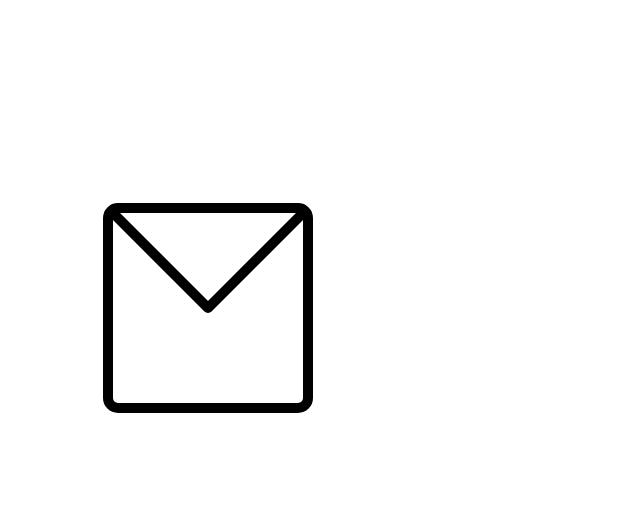
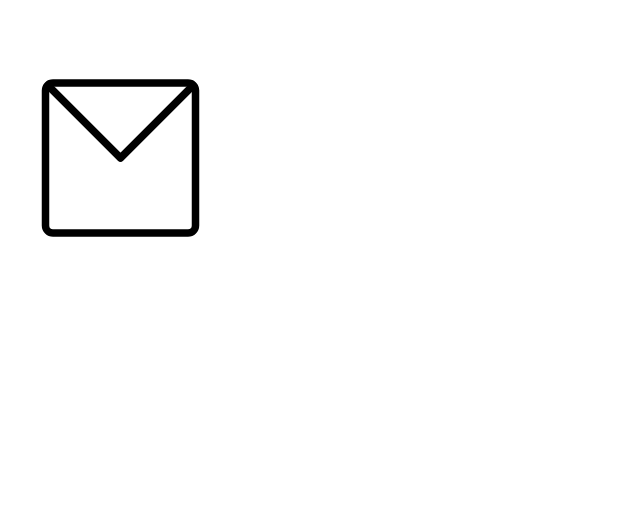
Before and after one commit to MariaDorner/Assignment-8, a plain HTML site: page index.html in a window 1280 px wide. Shown: the whole page, without its empty margins (0-640 px from the left). Drawn offline with Linux system fonts and the light colour scheme.

Commit message:
finalized the envelope

```diff
--- a/index.html
+++ b/index.html
@@ -8,15 +8,15 @@
   </head>
   <body>
     <svg
-      width="500"
-      height="500"
-      viewport="200 200 400 400"
+      width="300"
+      height="300"
+      viewbox="0 0 400 400"
       fill="none"
       xlmns="http://www.w3.org/2000/svg"
     >
       <rect
-        x="100"
-        y="200"
+        x="50"
+        y="100"
         rx="10"
         ry="10"
         width="200"
@@ -24,7 +24,7 @@
         style="fill: none; stroke: black; stroke-width: 10"
       />
       <polyline
-        points="100,200 200,300 300,200"
+        points="50,100 150,200 250,100"
         style="
           fill: none;
           stroke: black;
```
Also changed, not shown: images/royal_crown.svg (added).
